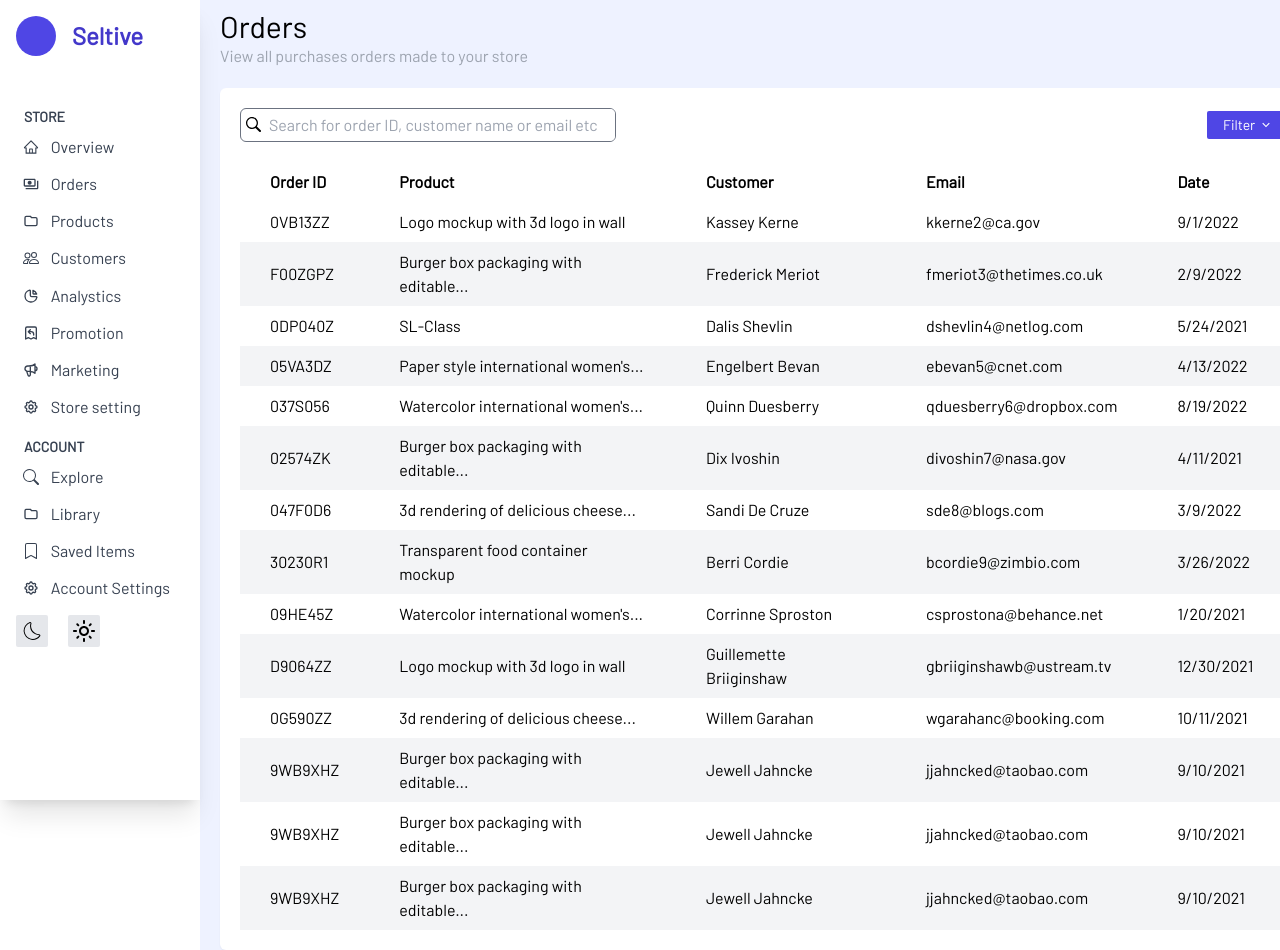
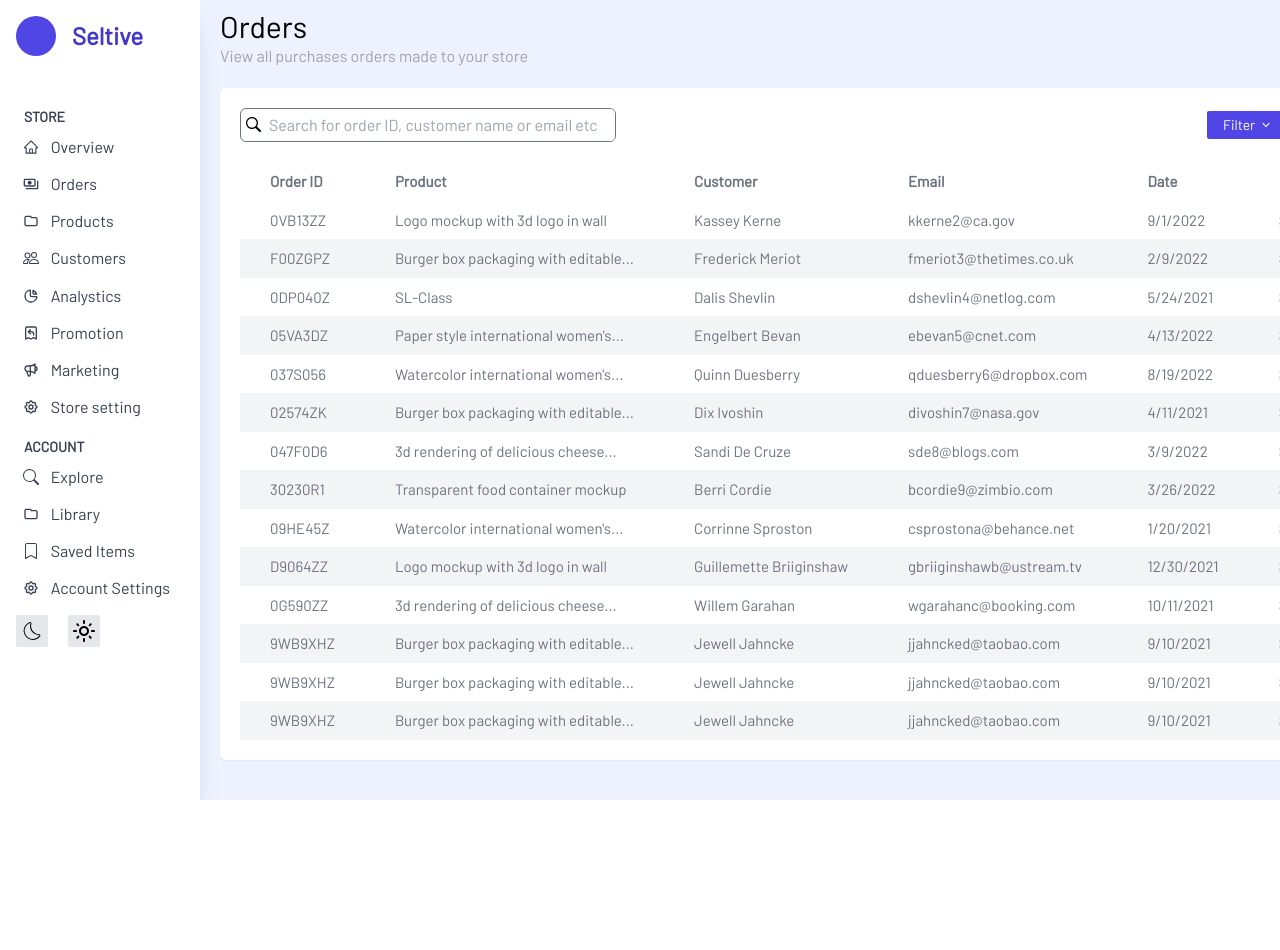
Before and after one commit to Pascal488/Flex-code, a React (Create React App) app in the folder seltive/: page /orders in a window 1280 px wide. Shown: the top 950 px of the page. After the commit the page ends 800 px from the top, so only its background shows below. Built offline with nearby package versions, Linux system fonts and the light colour scheme; no server answers; sample sign-in values are in the browser's storage.

Commit message:
:Fix orderstable

```diff
--- a/seltive/src/pages/homepages/orders/Dummy.json
+++ b/seltive/src/pages/homepages/orders/Dummy.json
@@ -18,4 +18,5 @@
 
 
 
+
 ]
--- a/seltive/src/pages/homepages/orders/Orders.tsx
+++ b/seltive/src/pages/homepages/orders/Orders.tsx
@@ -44,7 +44,7 @@ const Orders = () => {
 
         </div>
       </div>
-      <Ordertable/>
+      <Ordertable />
 
 </div>
 
--- a/seltive/src/pages/homepages/orders/Ordertable.tsx
+++ b/seltive/src/pages/homepages/orders/Ordertable.tsx
@@ -16,7 +16,7 @@ const Ordertable = () => {
 
   return (
     <div>
-      <table {...getTableProps()}>
+      <table {...getTableProps()} className="text-gray-500 font-semiblod text-[15px] dark:text-gray-300">
         <thead>
           {headerGroups.map((headerGroups) => (
             <tr {...headerGroups.getHeaderGroupProps()}>
@@ -31,7 +31,10 @@ const Ordertable = () => {
             </tr>
           ))}
         </thead>
-        <tbody {...getTableBodyProps()} className="[&>*:nth-child(even)]:bg-gray-100 dark:[&>*:nth-child(even)]:bg-slate-800">
+        <tbody
+          {...getTableBodyProps()}
+          className="[&>*:nth-child(even)]:bg-gray-100 dark:[&>*:nth-child(even)]:bg-slate-800"
+        >
           {rows.map((rows) => {
             prepareRow(rows);
             return (
```
